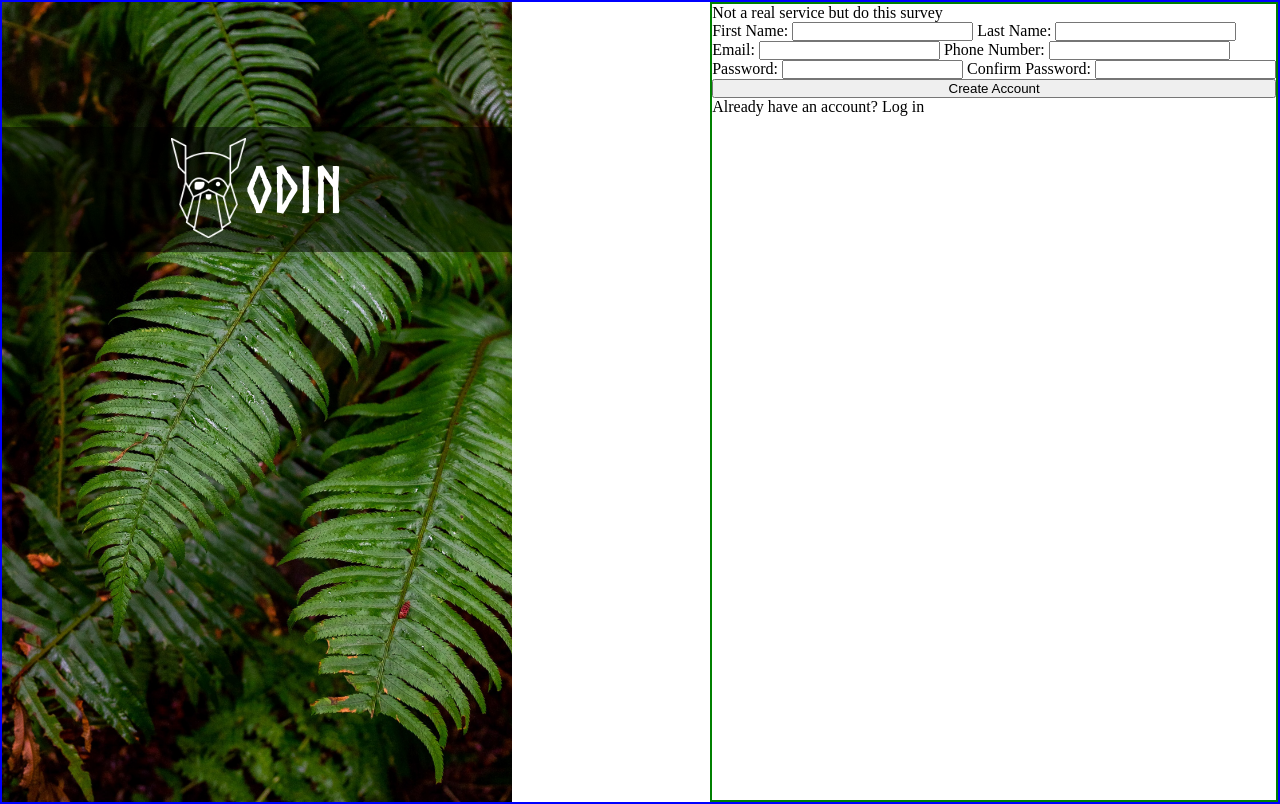
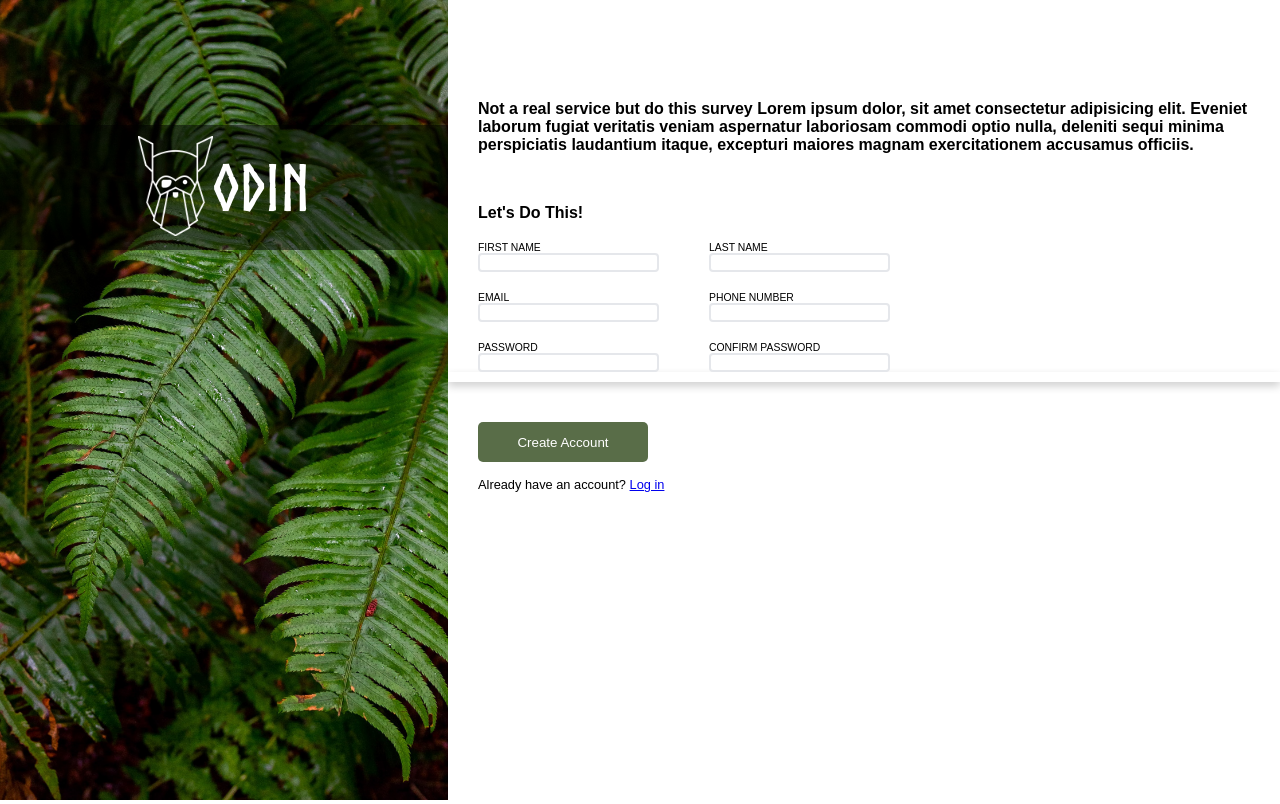
Before and after one commit to RossB92/op-forms-validation, a plain HTML site: page index.html in a window 1280 px wide. Drawn offline with Linux system fonts and the light colour scheme.

Commit message:
Format CSS, creat JS file, propertly align items

```diff
--- a/index.html
+++ b/index.html
@@ -18,36 +18,59 @@
         </div>
       </div>
       <div class="right-side">
-        <div class="text">Not a real service but do this survey</div>
+        <div class="text">
+          Not a real service but do this survey Lorem ipsum dolor, sit amet
+          consectetur adipisicing elit. Eveniet laborum fugiat veritatis veniam
+          aspernatur laboriosam commodi optio nulla, deleniti sequi minima
+          perspiciatis laudantium itaque, excepturi maiores magnam
+          exercitationem accusamus officiis.
+        </div>
+        <p class="do-this">Let's Do This!</p>
         <div class="form">
           <form action="input">
             <section class="first-row">
-              <label for="first-name">First Name: </label>
+              <section class="first-name">
+                <label for="first-name">First Name </label>
                 <input type="text" name="first-name" id="first-name" />
-              <label for="last-name">Last Name: </label>
+              </section>
+              <section class="last-name">
+                <label for="last-name">Last Name </label>
                 <input type="text" name="last-name" id="last-name" />
               </section>
+            </section>
             <section class="second-row">
-              <label for="email">Email: </label>
+              <section class="email">
+                <label for="email">Email </label>
                 <input type="email" name="email" id="email" />
-              <label for="phone">Phone Number: </label>
+              </section>
+              <section class="phone">
+                <label for="phone">Phone Number </label>
                 <input type="number" name="phone" id="phone" />
               </section>
+            </section>
             <section class="third-row">
-              <label for="password">Password: </label>
+              <section class="password">
+                <label for="password">Password </label>
                 <input type="password" name="password" id="password" />
-              <label for="confirm-password">Confirm Password: </label
-              ><input
+              </section>
+              <section class="confirm">
+                <label for="confirm-password">Confirm Password </label>
+                <input
                   type="password"
                   name="confirm-password"
                   id="confirm-password"
                 />
               </section>
+            </section>
+            <section class="line"></section>
           </form>
         </div>
         <button class="create-account">Create Account</button>
-        <div class="log-in">Already have an account? <a>Log in</a></div>
+        <div class="log-in">
+          Already have an account? <a href="url">Log in</a>
+        </div>
       </div>
     </div>
   </body>
+  <script src="javascript.js"></script>
 </html>
--- /dev/null
+++ b/javascript.js
@@ -0,0 +1,6 @@
+function passwordCheck(inputtxt) {
+  var password1 = document.getElementsByClassName("password").innerHTML;
+  return password1;
+}
+
+console.log(password1);
--- a/style.css
+++ b/style.css
@@ -10,26 +10,17 @@
 
 .container {
   display: flex;
-    border: 2px solid blue;
   justify-content: space-between;
 }
-
+/* Left Side */
 .left-side {
   display: flex;
   height: 100vh;
-    width: 40%;
-    background: url("Assets/halie-west-25xggax4bSA-unsplash.jpeg") no-repeat center center;
-    background-size:cover;
-    /* min-width: 40vw;
-    min-height: 40vh;
-    border: 2px solid black;
-    background-image: url("Assets/halie-west-25xggax4bSA-unsplash.jpeg");
-    background-position: fixed;
-    background-repeat: no-repeat;
-    background-size: cover; */
+  width: 35%;
+  background: url("Assets/halie-west-25xggax4bSA-unsplash.jpeg") no-repeat
+    center center;
+  background-size: cover;
 }
-
-
 
 .odin {
   display: flex;
@@ -51,15 +42,95 @@
 img[src="/Assets/odin-lined.png"] {
   height: 100px;
 }
-img[src="Assets/halie-west-25xggax4bSA-unsplash.jpeg"] {
-    max-height: 100vh;
-    min-height: 100vh;
+/* Right Side */
+.text,
+.do-this,
+.first-row,
+.second-row,
+.third-row,
+.create-account,
+.log-in {
+  margin-left: 30px;
 }
-
-
 
 .right-side {
   display: flex;
   flex-direction: column;
-    border: 2px solid green;
+  width: 65%;
 }
+.text,
+.do-this {
+  font-weight: bold;
+  font-family: Arial, Helvetica, sans-serif;
+}
+label {
+  text-transform: uppercase;
+  font-family: Arial, Helvetica, sans-serif;
+  font-size: 0.65rem;
+}
+
+input {
+  border: #e5e7eb 2px solid;
+  border-radius: 4px;
+}
+textarea:focus,
+input:focus {
+  outline: none;
+}
+input:focus {
+  background-color: lightgray;
+  border: 2px royalblue solid;
+  box-shadow: 2px 2px gray;
+}
+
+.first-row,
+.second-row,
+.third-row {
+  display: flex;
+  margin-top: 20px;
+}
+.line {
+  box-shadow: 0 4px 8px 0 rgba(0, 0, 0, 0.2);
+  padding-bottom: 10px;
+  padding-left: 0px;
+}
+.first-name,
+.last-name,
+.email,
+.phone,
+.password,
+.confirm {
+  display: flex;
+  flex-direction: column;
+}
+
+.last-name,
+.phone,
+.confirm {
+  margin-left: 50px;
+}
+
+.text {
+  margin-top: 100px;
+  margin-right: 30px;
+  margin-bottom: 50px;
+}
+
+button {
+  border-radius: 5px;
+  width: 170px;
+  height: 40px;
+  box-shadow: none;
+  border: none;
+}
+
+.create-account {
+  margin-top: 40px;
+  color: white;
+  background-color: #596d48;
+}
+.log-in {
+  margin-top: 15px;
+  font-family: Arial, Helvetica, sans-serif;
+  font-size: 0.8rem;
+}
```
Lines whose indentation alone changed are shown as unchanged.
